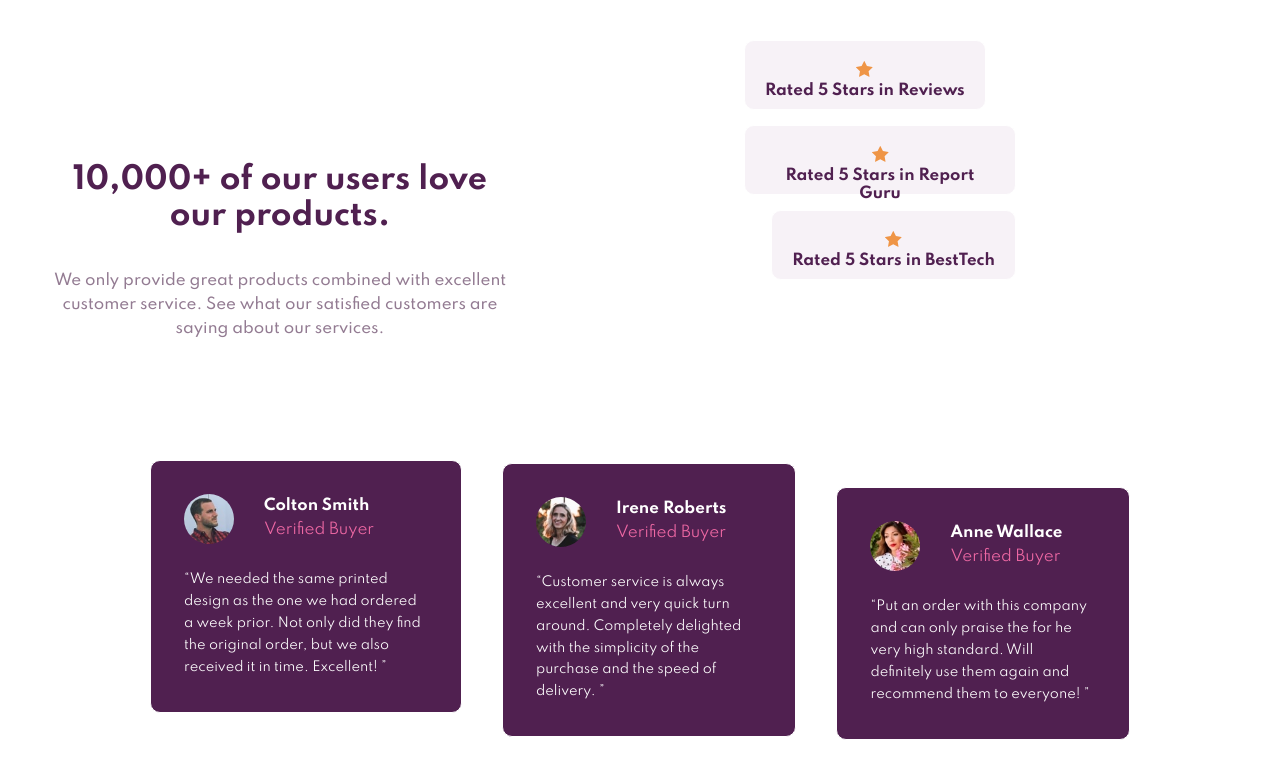
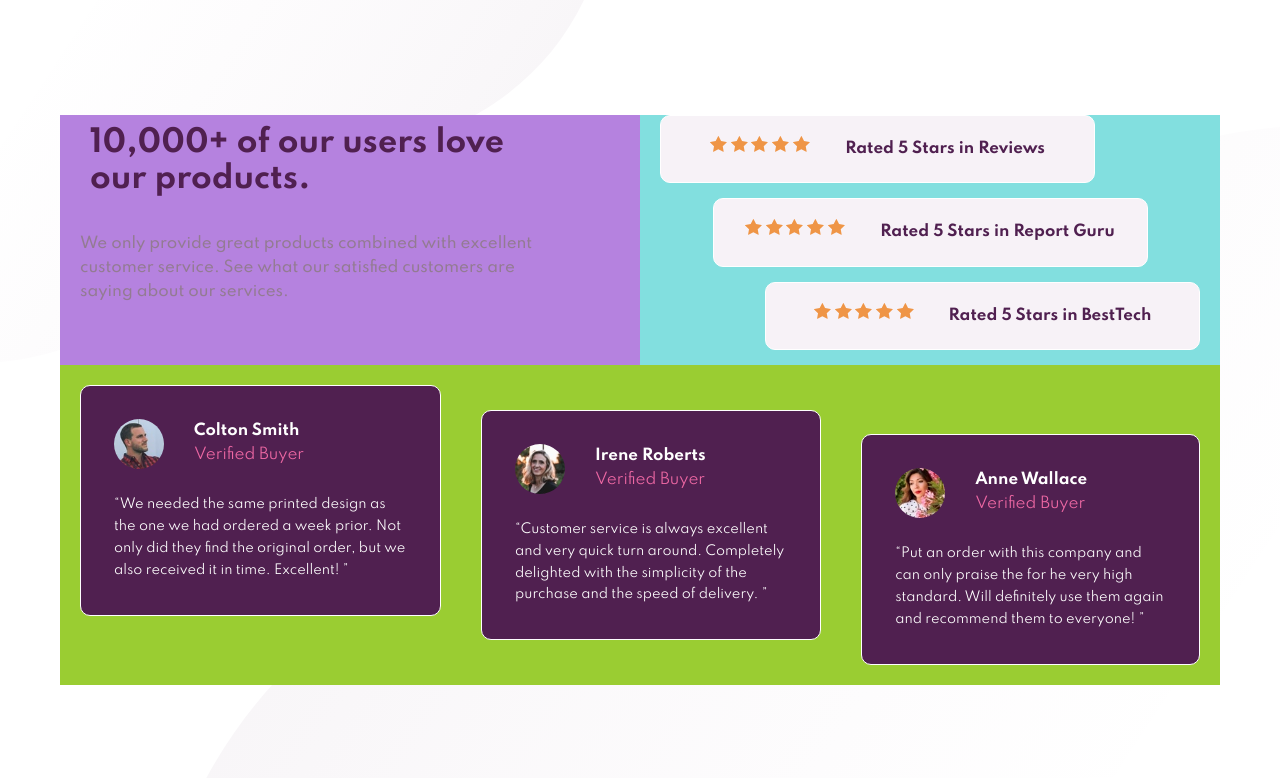
Before and after one commit to Msgl/social-proof-section, a website: page index.html in a window 1280 px wide. Drawn offline with Linux system fonts and the light colour scheme.

Commit message:
Desktop Layout

```diff
--- a/index.html
+++ b/index.html
@@ -9,30 +9,25 @@
     <link href="https://fonts.googleapis.com/css2?family=Spartan:wght@400;500;700&display=swap" rel="stylesheet">
 </head>
 <body>
-    <div class="info-ratings-bg">
-        <div class="info">
+<div class="grid-container">
+
+    <div class="info-container">
         <h1>10,000+ of our users love our products.</h1>
-        <p>We only provide great products combined with excellent customer service.
-            See what our satisfied customers are saying about our services.
+        <p>We only provide great products combined with excellent customer service. See what our satisfied customers are saying about our services.
         </p>
     </div>
 
-    <div class="ratings">
+    <div class="ratings-container">
         <div>
-            <img src="/images/icon-star.svg">
             <p>Rated 5 Stars in Reviews</p>
         </div>
         <div>
-            <img src="/images/icon-star.svg">
             <p>Rated 5 Stars in Report Guru</p></div>
         <div>
-            <img src="/images/icon-star.svg">
             <p>Rated 5 Stars in BestTech</p></div>
     </div>
-    </div>
 
-
-    <div class="quotes">
+    <div class="quotes-container">
         <div>
             <div class="pic-name-tag">
                 <div class="pic">
@@ -84,5 +79,7 @@
             </q>
         </div>
     </div>
+</div>
+
 </body>
 </html>
--- a/styles.css
+++ b/styles.css
@@ -5,21 +5,41 @@
 }
 
 body {
+    height: 100vh;
+    display: flex;
+    align-items: center;
+    justify-content: center;
+
     font-family: 'Spartan', sans-serif;
     font-size: 15px;
     color: white;
-    /* background: url(/images/bg-pattern-top-mobile.svg), url(/images/bg-pattern-bottom-mobile.svg); */
+    background: url(/images/bg-pattern-top-desktop.svg) top left, url(/images/bg-pattern-bottom-desktop.svg) bottom right;
+    background-repeat: no-repeat;
+
 }
 
-.info {
-    margin-top: 100px;
-    padding: 12px;
-    height: 300px;
-    text-align: center;
-    color: hsl(303, 10%, 53%);
+.grid-container {
+    display: flex;
+    flex-direction: row;
+    flex-wrap: wrap;
+    justify-content: flex-start;
+    align-content: stretch;
+    align-items: stretch;
+    padding: 20px;
+    width: 1200px;
 }
 
-.info>p {
+.info-container {
+    color: hsl(303, 10%, 53%);
+    flex: 1 0 40%;
+    align-self: auto;
+    padding-left: 20px;
+    padding-right: 100px;
+    background-color: rgb(181, 130, 223);
+
+}
+
+.info-container>p {
     font-weight: 500;
     line-height: 1.6;
 }
@@ -30,14 +50,22 @@ h1{
     color: hsl(300, 43%, 22%);
 }
 
-.ratings {
-    height: 300px;
+.ratings-container {
+    height: 250px;
+    background-color: rgb(130, 223, 223);
+    flex: 1 0 40%;
+    align-self: auto;
+
+    flex-direction: column;
+
+    display: flex;
 }
 
-.ratings>div{
+.ratings-container>div{
     margin: 0 20px 15px 20px;
     padding: 20px;
     height: 70px;
+    width: 75%;
     border: white solid 1px;
     border-radius: 10px;
     font-weight: 700;
@@ -46,11 +74,40 @@ h1{
     color: hsl(300, 43%, 22%);
 }
 
-.quotes {
-    height: 650px;
+.ratings-container>div>p::before {
+    content:"";
+    width: 100px;
+    height: 17px;
+    display: inline-block;
+    background-image: url(/images/icon-star.svg);
+    background-repeat: space;
+    margin-right: 35px;
+
 }
 
-.quotes>div{
+.ratings-container>div:nth-child(1) {
+    align-self: flex-start;
+
+  }
+.ratings-container>div:nth-child(2) {
+
+    align-self: center;
+}
+.ratings-container>div:nth-child(3) {
+    align-self: flex-end;
+  }
+
+.quotes-container {
+    flex: 1 1 100%;
+    -webkit-align-self: stretch;
+    -ms-flex-item-align: stretch;
+    align-self: stretch;
+    display: flex;
+    height: 320px;
+    background-color: yellowgreen;
+}
+
+.quotes-container>div{
     margin: 20px;
     padding: 33px;
     border: white solid 1px;
@@ -58,7 +115,17 @@ h1{
     background: hsl(300, 43%, 22%);
 }
 
-.pic-name-tag{
+.quotes-container>div:nth-child(1) {
+    align-self: flex-start;
+  }
+.quotes-container>div:nth-child(2) {
+    align-self: center;
+}
+.quotes-container>div:nth-child(3) {
+    align-self: flex-end;
+  }
+
+  .pic-name-tag{
     margin-bottom: 20px;
     display: flex;
 }
@@ -85,54 +152,6 @@ h1{
 }
 
 
-@media only screen and (min-width: 600px) {
-    body{
-        margin: 40px;
-    }
-
-    .info-ratings-bg {
-        display: flex;
-        justify-content: center;
-    }
-
-    .info {
-        width: 40%;
-    }
-
-    .ratings{
-        display: flex;
-        flex-direction: column;
-        height: 200px;
-        width: 26%;
-        margin:0 auto;
-    }
-
-    .ratings>div:nth-child(1) {
-        align-self: flex-start;
-      }
-    .ratings>div:nth-child(2) {
-
-        align-self: center;
-    }
-    .ratings>div:nth-child(3) {
-        align-self: flex-end;
-      }
-
-
-    .quotes{
-        display: flex;
-        height: 320px;
-        width: 85%;
-        margin:0 auto;
-    }
-
-    .quotes>div:nth-child(1) {
-        align-self: flex-start;
-      }
-    .quotes>div:nth-child(2) {
-        align-self: center;
-    }
-    .quotes>div:nth-child(3) {
-        align-self: flex-end;
-      }
-  }
+@media (max-width: 1200px) {
+   /*  background: url(/images/bg-pattern-top-mobile.svg), url(/images/bg-pattern-bottom-mobile.svg); */
+}
```
